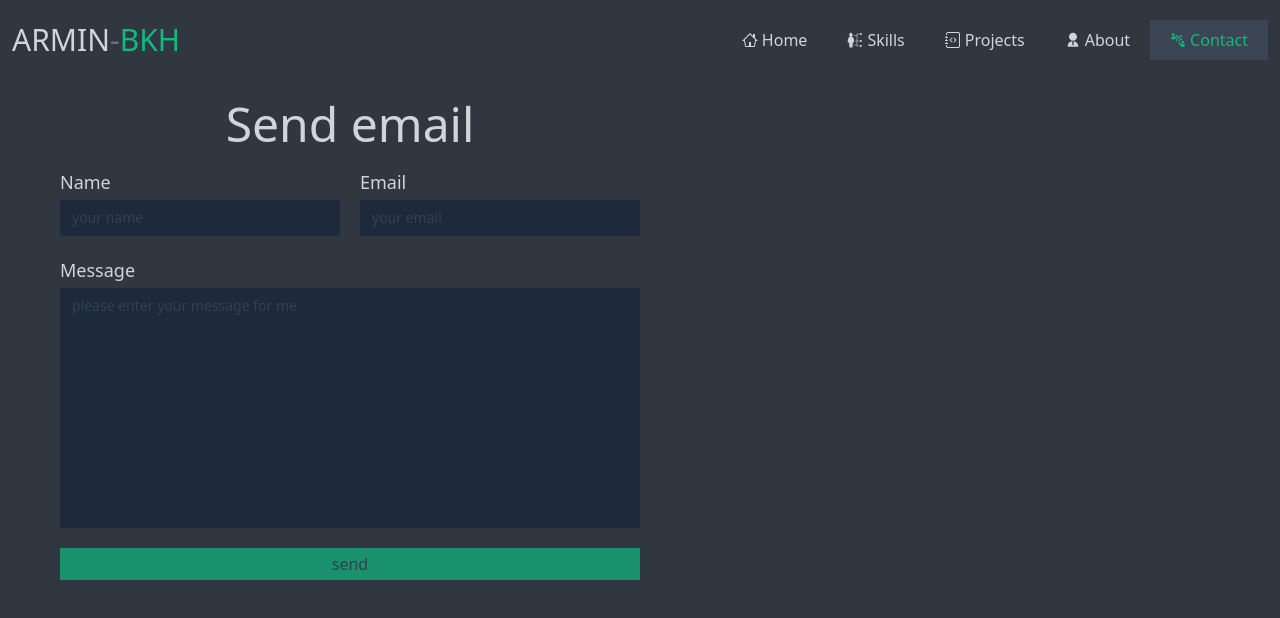
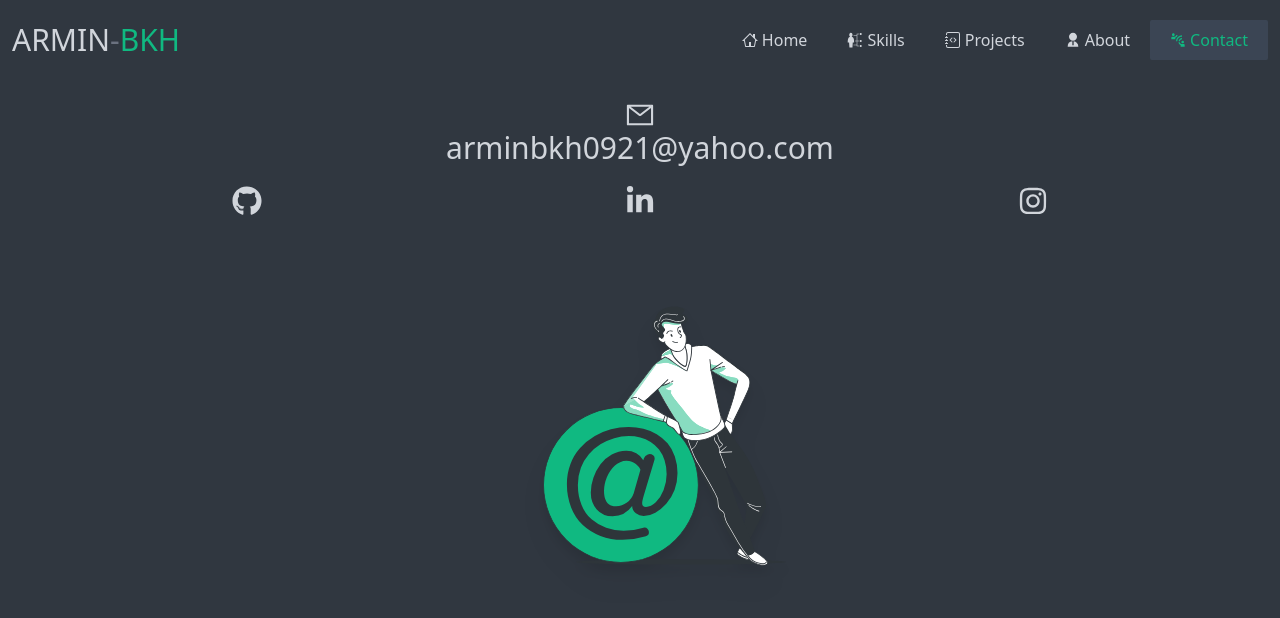
Before and after one commit to armin-bkh/armin-bkh, a Next.js app: page /contact in a window 1280 px wide. Shown: the top 618 px of the page. Built offline with nearby package versions, Linux system fonts and the light colour scheme.

Commit message:
Input styles, contact page ui

```diff
--- a/components/EmailForm/EmailForm.jsx
+++ b/components/EmailForm/EmailForm.jsx
@@ -1,6 +1,10 @@
+import { useRef } from "react";
 import { useFormik } from "formik";
 import Input from "./Input/Input";
 import * as Yup from "yup";
+import emailjs from "@emailjs/browser";
+import { init } from "@emailjs/browser";
+init("0rRNrw_P-NTtS9z-f");
 
 const initialValues = {
   name: "",
@@ -18,22 +22,36 @@ const validationSchema = Yup.object({
     .required("message is required"),
 });
 
-const onSubmit = (values) => {
-  console.log(values);
-};
+const SERVICEID = "service_u5q6wmc";
+const TEMPLATEID = "template_8u2j79e";
+const USERID = "0rRNrw_P-NTtS9z-f";
 
 const EmailForm = () => {
+  const formRef = useRef();
   const formik = useFormik({
     initialValues,
-    onSubmit,
+    onSubmit: (values) => console.log(values),
     validateOnMount: true,
     validationSchema,
   });
 
+  const submitHandler = (e) => {
+    e.preventDefault();
+    emailjs.sendForm(SERVICEID, TEMPLATEID, formRef.current, USERID).then(
+      (result) => {
+        console.log(result.text);
+      },
+      (error) => {
+        console.log(error.text);
+      }
+    );
+    e.target.reset();
+  };
+
   return (
     <section>
       <h1 className="text-center text-3xl md:text-5xl mb-5">Send email</h1>
-      <form onSubmit={formik.handleSubmit}>
+      <form ref={formRef} onSubmit={submitHandler}>
         <div className="flex flex-col md:flex-row gap-5 mb-5">
           <Input
             name="name"
--- a/components/EmailForm/Input/Input.jsx
+++ b/components/EmailForm/Input/Input.jsx
@@ -8,8 +8,8 @@ const Input = ({ type = "text", name, lbl, formik, placeholder }) => {
       </label>
       {type === "textarea" ? (
         <textarea
-          className="text-sm px-3 py-2 rounded-sm bg-slate-800 outline-none min-h-[9rem]
-           md:min-h-[15rem] resize-none placeholder-slate-700"
+          className="text-sm px-3 py-2 rounded-sm bg-gray-700 outline-none min-h-[9rem]
+           md:min-h-[15rem] resize-none placeholder-gray-500"
           id={name}
           name={name}
           placeholder={placeholder || null}
@@ -17,7 +17,7 @@ const Input = ({ type = "text", name, lbl, formik, placeholder }) => {
         ></textarea>
       ) : (
         <input
-          className="text-sm px-3 py-2 rounded-sm bg-slate-800 outline-none placeholder-slate-700"
+          className="text-sm px-3 py-2 rounded-sm bg-gray-700 outline-none placeholder-gray-500"
           type={type}
           id={name}
           name={name}
--- a/components/EmailForm/Input/Input.module.css
+++ b/components/EmailForm/Input/Input.module.css
@@ -16,6 +16,6 @@
   top: 0;
   right: -10px;
   z-index: 5;
-  background: #1e293b;
+  background: #374151;
   border-top-left-radius: 10px;
 }
--- a/pages/contact.js
+++ b/pages/contact.js
@@ -1,9 +1,58 @@
 import EmailForm from "components/EmailForm/EmailForm";
+import { FaGithub, FaLinkedinIn, FaInstagram } from "react-icons/fa";
+import { AiOutlineMail } from "react-icons/ai";
+import Image from "next/image";
+
+const socialMedia = [
+  {
+    href: "https://www.github.com/armin-bkh",
+    icon: <FaGithub />,
+  },
+  {
+    href: "https://www.linkedin.com/in/arminbkh",
+    icon: <FaLinkedinIn />,
+  },
+  {
+    href: "https://www.instagram.com/rminbkh/",
+    icon: <FaInstagram />,
+  },
+];
 
 const ContactPage = () => {
   return (
-    <main className="main min-h-smHeight md:min-h-mdHeight p-5 grid grid-cols-1 lg:grid-cols-2">
-      <EmailForm />
+    <main className="main min-h-smHeight md:min-h-mdHeight p-5">
+      <section>
+        <ul className="flex flex-wrap gap-5">
+          <li className="w-full flex flex-col justify-center items-center text-xl md:text-3xl">
+            <AiOutlineMail /> arminbkh0921@yahoo.com
+          </li>
+          {socialMedia.map((link) => (
+            <li
+              className="flex-1 flex justify-center items-center text-xl md:text-3xl"
+              key={link.href}
+            >
+              <a
+                className="cursor-pointer hover:text-emerald-500 transition"
+                href={link.href}
+                target="_blank"
+                rel="noreferrer"
+                draggable={false}
+              >
+                {link.icon}
+              </a>
+            </li>
+          ))}
+        </ul>
+        <div className="flex justify-center items-center">
+          <Image
+            className="mx-auto drop-shadow-xl"
+            src="/svg/contact.svg"
+            width={420}
+            height={420}
+          />
+        </div>
+      </section>
+      {/* <EmailForm /> */}
     </main>
   );
 };
```
Also changed, not shown: public/svg/contact.svg (added).
